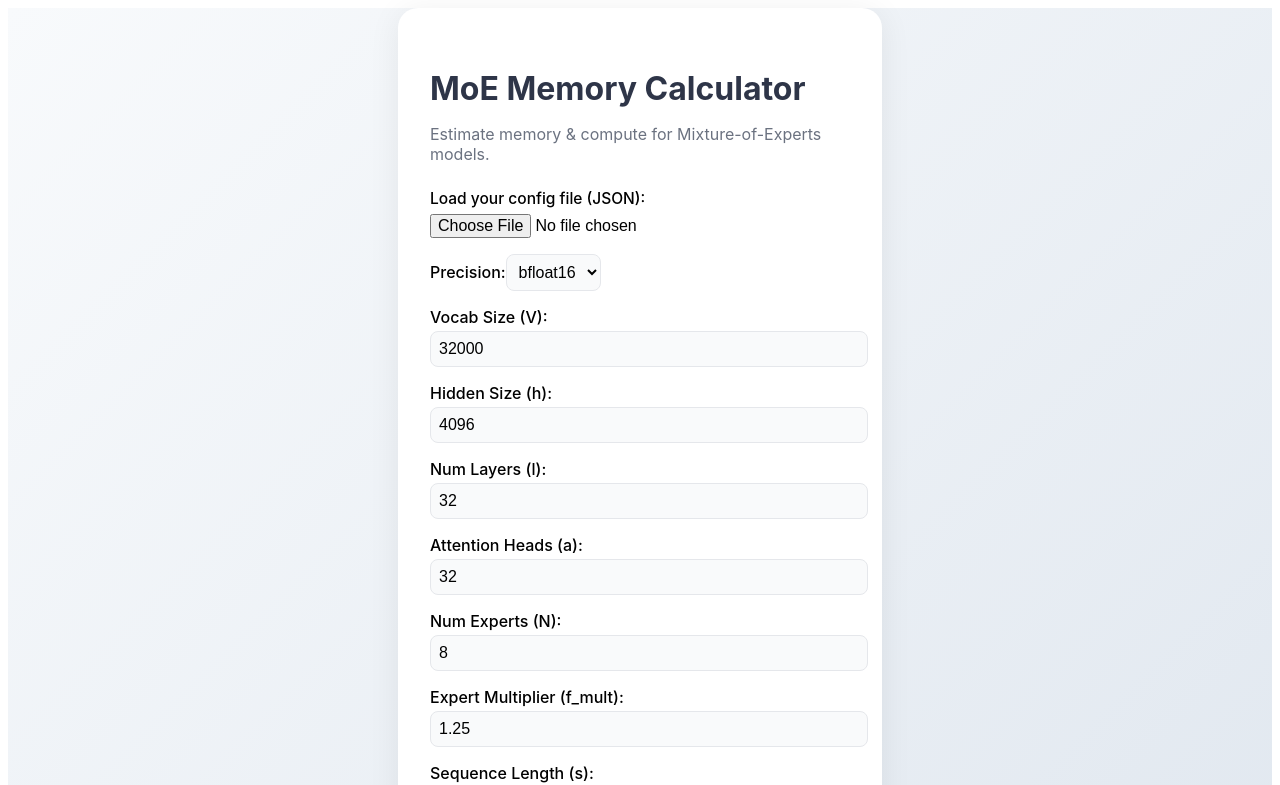
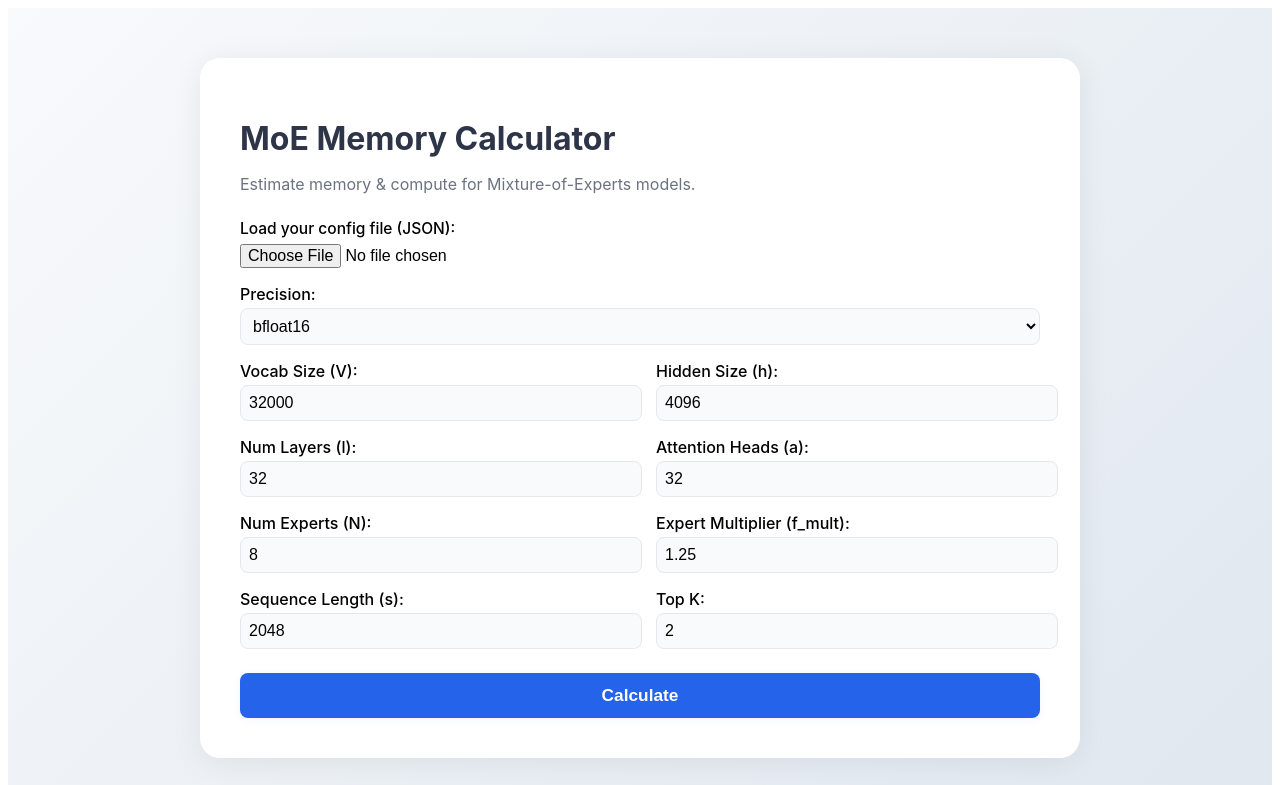
Before and after one commit to tinhoang-cerebras/cerebras-moe-calculator-new, a Next.js app: page / in a window 1280 px wide. Shown: the top 785 px of the page. Built offline with nearby package versions, Linux system fonts and the light colour scheme.

Commit message:
Update index.tsx

```diff
--- a/pages/index.tsx
+++ b/pages/index.tsx
@@ -99,8 +99,8 @@ export default function Home() {
           background: "#fff",
           borderRadius: 20,
           boxShadow: "0 4px 32px rgba(0,0,0,0.07)",
-          padding: "2.5rem 2rem",
-          maxWidth: 420,
+          padding: "2.5rem 2.5rem",
+          maxWidth: 800,
           width: "100%"
         }}
       >
@@ -131,13 +131,14 @@ export default function Home() {
         <form
           onSubmit={handleSubmit}
           style={{
-            display: "flex",
-            flexDirection: "column",
-            gap: "1rem"
+            display: "grid",
+            gridTemplateColumns: "1fr 1fr",
+            gap: "1rem 2rem",
+            marginTop: "1rem"
           }}
         >
-          {/* Precision at the top */}
-          <label style={{ fontWeight: 500 }}>
+          {/* Precision at the top, span both columns */}
+          <label style={{ fontWeight: 500, gridColumn: "1 / span 2" }}>
             Precision:
             <select
               value={precision}
@@ -148,7 +149,8 @@ export default function Home() {
                 borderRadius: 8,
                 border: "1px solid #e5e7eb",
                 background: "#f9fafb",
-                fontSize: "1rem"
+                fontSize: "1rem",
+                width: "100%"
               }}
             >
               {PRECISIONS.map(p => (
@@ -156,7 +158,7 @@ export default function Home() {
               ))}
             </select>
           </label>
-          {/* All other fields */}
+          {/* All other fields, 2 per row */}
           {([
             { label: "Vocab Size (V):", name: "V", type: "number" },
             { label: "Hidden Size (h):", name: "h", type: "number" },
@@ -190,6 +192,7 @@ export default function Home() {
               </label>
             );
           })}
+          {/* Calculate button spans both columns */}
           <button
             type="submit"
             disabled={loading}
@@ -204,7 +207,8 @@ export default function Home() {
               fontSize: "1.08rem",
               cursor: loading ? "not-allowed" : "pointer",
               boxShadow: "0 2px 8px rgba(37,99,235,.06)",
-              transition: "background 0.18s"
+              transition: "background 0.18s",
+              gridColumn: "1 / span 2"
             }}
           >
             {loading ? "Calculating..." : "Calculate"}
@@ -242,7 +246,12 @@ export default function Home() {
               minWidth: 0,
             }}
           >
-            {result}
+            {/* Remove lines with only "====..." for a cleaner look */}
+            {result
+              .split('\n')
+              .filter(line => !/^=+$/.test(line.trim()))
+              .join('\n')
+            }
           </div>
         )}
       </div>
```
